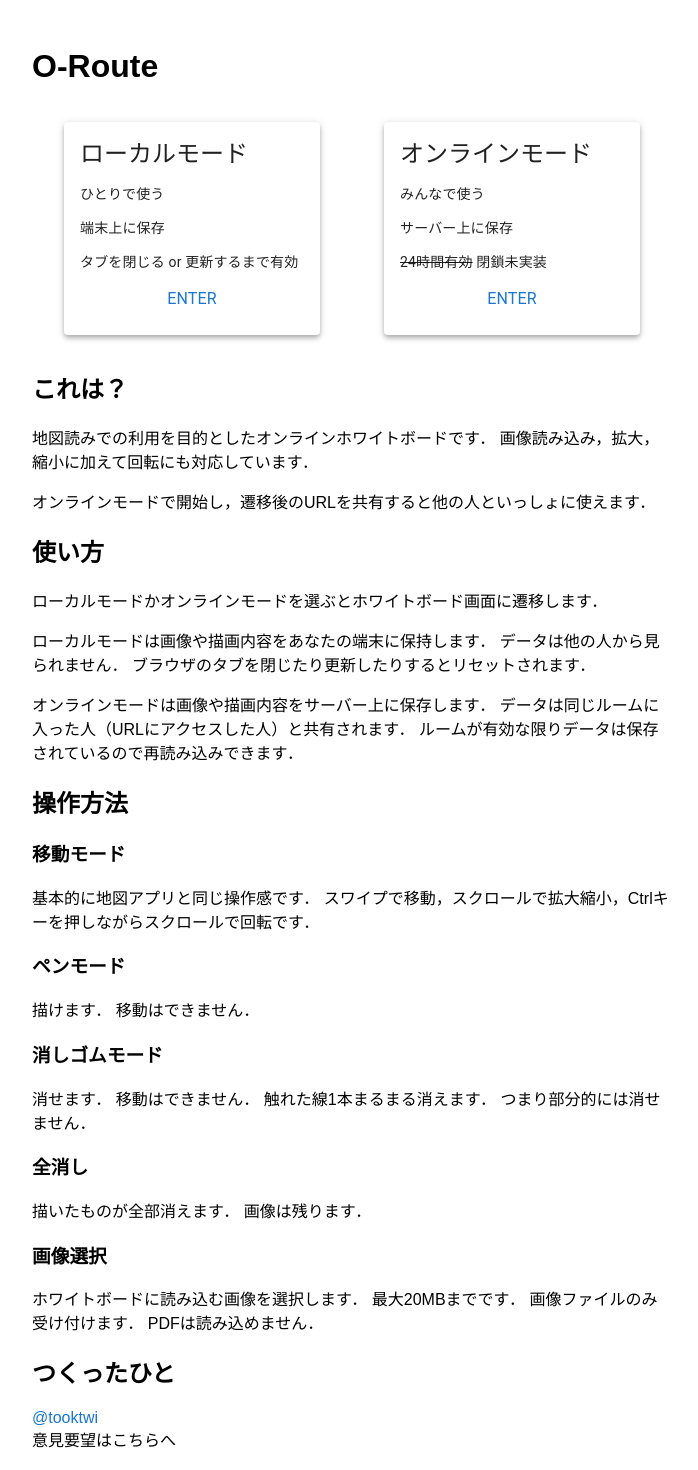
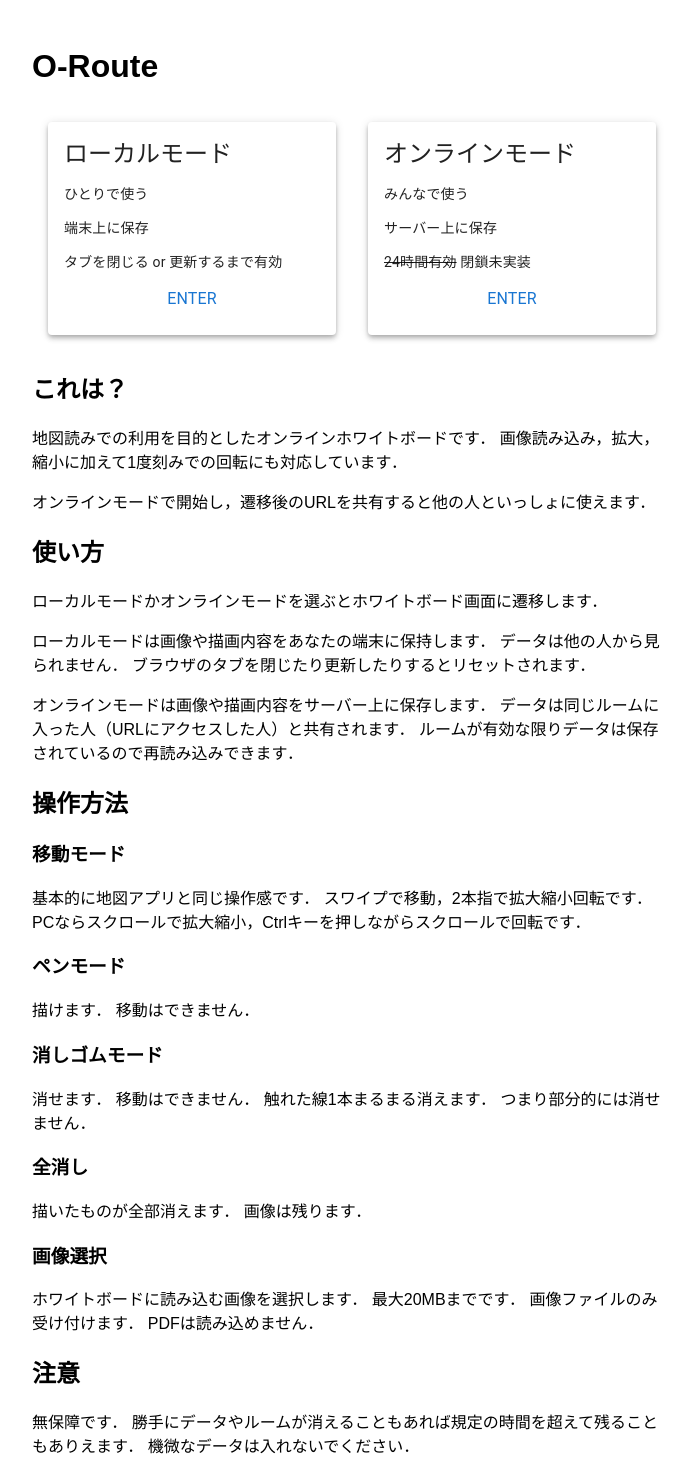
Before and after one commit to h-takesg/o-route, a React (Vite) app: page / in a window 1280 px wide. Shown: the top 1470 px of the page, without its empty margins (288-986 px from the left). Built offline with nearby package versions, Linux system fonts and the light colour scheme.

Commit message:
やや文を編集

```diff
--- a/src/Home.tsx
+++ b/src/Home.tsx
@@ -38,7 +38,7 @@ function Home({firebaseApp}: {firebaseApp: FirebaseApp}) {
       }}>
         <Card
           sx={{
-            width: "40%",
+            width: "45%",
             margin: "1rem auto"
           }}
           elevation={4}
@@ -60,7 +60,7 @@ function Home({firebaseApp}: {firebaseApp: FirebaseApp}) {
         </Card>
         <Card
           sx={{
-            width: "40%",
+            width: "45%",
             margin: "1rem auto"
           }}
           elevation={4}
@@ -85,7 +85,7 @@ function Home({firebaseApp}: {firebaseApp: FirebaseApp}) {
         <h2>これは？</h2>
         <p>
           地図読みでの利用を目的としたオンラインホワイトボードです．
-          画像読み込み，拡大，縮小に加えて回転にも対応しています．
+          画像読み込み，拡大，縮小に加えて1度刻みでの回転にも対応しています．
         </p>
         <p>
           オンラインモードで開始し，遷移後のURLを共有すると他の人といっしょに使えます．
@@ -108,7 +108,8 @@ function Home({firebaseApp}: {firebaseApp: FirebaseApp}) {
         <h3>移動モード</h3>
         <p>
           基本的に地図アプリと同じ操作感です．
-          スワイプで移動，スクロールで拡大縮小，Ctrlキーを押しながらスクロールで回転です．
+          スワイプで移動，2本指で拡大縮小回転です．
+          PCならスクロールで拡大縮小，Ctrlキーを押しながらスクロールで回転です．
         </p>
         <h3>ペンモード</h3>
         <p>
@@ -134,6 +135,12 @@ function Home({firebaseApp}: {firebaseApp: FirebaseApp}) {
           画像ファイルのみ受け付けます．
           PDFは読み込めません．
         </p>
+        <h2>注意</h2>
+        <p>
+          無保障です．
+          勝手にデータやルームが消えることもあれば規定の時間を超えて残ることもありえます．
+          機微なデータは入れないでください．
+        </p>
         <h2>つくったひと</h2>
         <Link href="https://twitter.com/tooktwi" underline="hover">@tooktwi</Link> <br />
         意見要望はこちらへ
```
